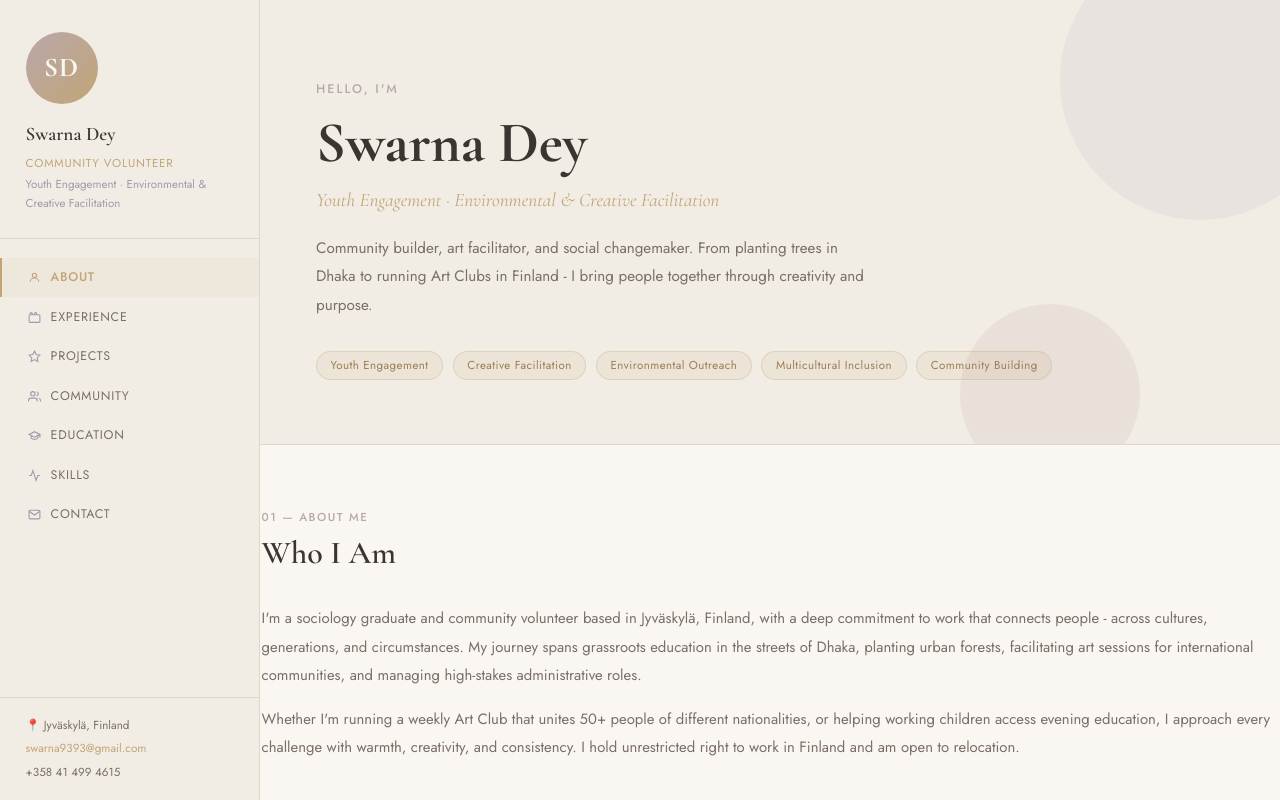
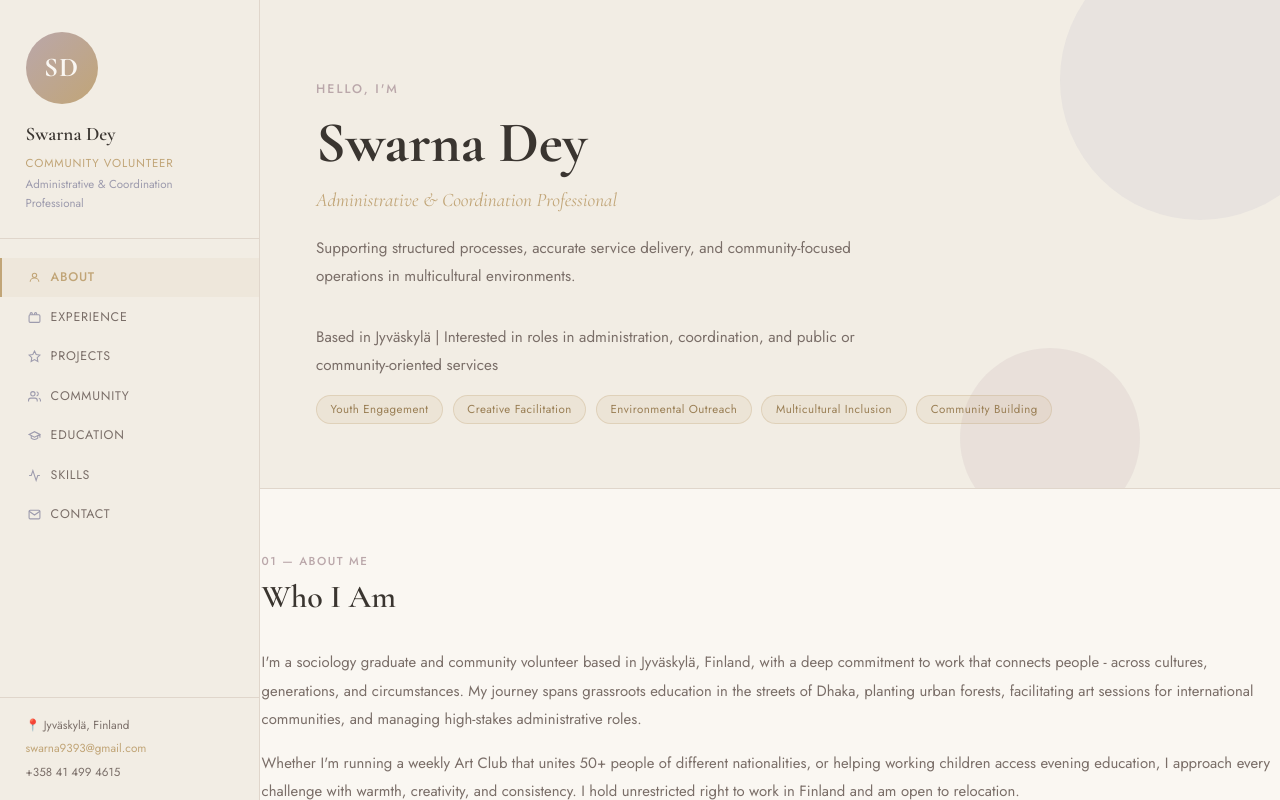
Before and after one commit to dhrubajotee/swarnadey-portfolio, a Next.js app: page / in a window 1280 px wide. Built offline with nearby package versions, Linux system fonts and the light colour scheme.

Commit message:
updated hero

```diff
--- a/app/data.js
+++ b/app/data.js
@@ -1,9 +1,10 @@
 export const profile = {
   name: 'Swarna Dey',
   title: 'Community Volunteer',
-  subtitle: 'Youth Engagement · Environmental & Creative Facilitation',
+  subtitle: 'Administrative & Coordination Professional ',
   tagline:
-    'Community builder, art facilitator, and social changemaker. From planting trees in Dhaka to running Art Clubs in Finland - I bring people together through creativity and purpose.',
+      'Supporting structured processes, accurate service delivery, and community-focused operations in multicultural environments. ',
+  endline: 'Based in Jyväskylä | Interested in roles in administration, coordination, and public or community-oriented services ',
   location: 'Jyväskylä, Finland',
   email: 'swarna9393@gmail.com',
   phone: '+358 41 499 4615',
--- a/app/page.js
+++ b/app/page.js
@@ -114,6 +114,17 @@ export default function Home() {
               }}
             >
               {profile.tagline}
+            </p>
+            <p
+              style={{
+                fontSize: '0.95rem',
+                color: '#7A6E68',
+                maxWidth: 560,
+                lineHeight: 1.85,
+                marginBottom: '1rem',
+              }}
+            >
+              {profile.endline}
             </p>
             <div style={{ display: 'flex', gap: '0.6rem', flexWrap: 'wrap' }}>
               {['Youth Engagement', 'Creative Facilitation', 'Environmental Outreach', 'Multicultural Inclusion', 'Community Building'].map(tag => (
```
